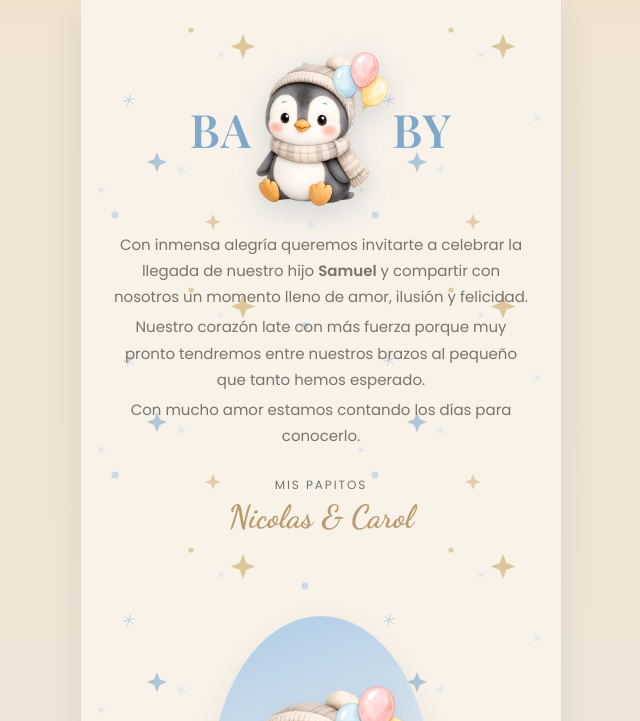
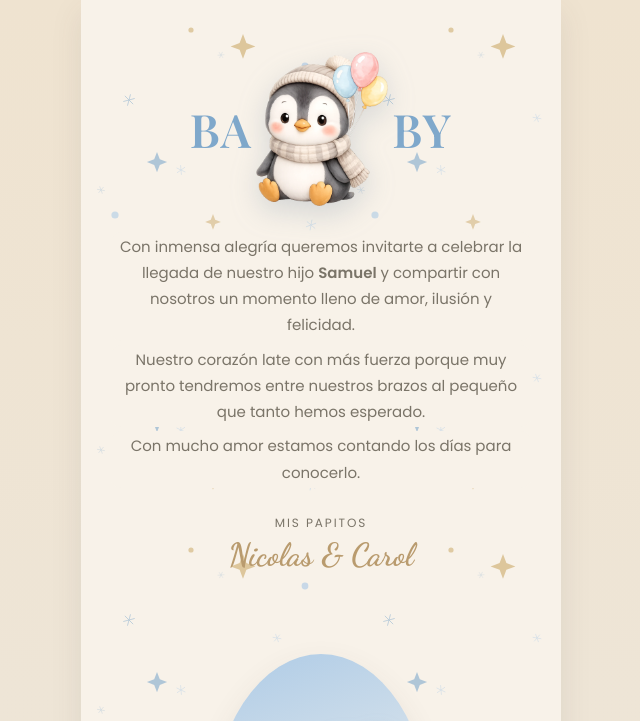
Before and after one commit to NicoHenao17/invitacion-baby-shower-samuel, a website: page invitacion-baby-shower-samuel_3.html in a window 1280 px wide. Both pictures are taken after a click on the element 640 px from the left and 610 px from the top of the page. Shown: the top 721 px of the page, without its empty margins (319-959 px from the left). Drawn offline with nearby package versions, Linux system fonts and the light colour scheme; a web font is replaced by a local one.

Commit message:
Los párrafos de texto llevan fondo crema sólido para que las estrellas decorativas no interfieran con la lectura

```diff
--- a/invitacion-baby-shower-samuel_3.html
+++ b/invitacion-baby-shower-samuel_3.html
@@ -216,7 +216,10 @@
     font-family:'Dancing Script', cursive; font-weight:700; font-size:36px;
     color:var(--blue-dark); margin:0 0 18px;
   }
-  p.body-text{ font-size:15px; line-height:1.75; color:var(--ink-soft); margin:0 0 4px; }
+  p.body-text{
+    font-size:15px; line-height:1.75; color:var(--ink-soft); margin:0 0 4px;
+    background: var(--cream); padding:2px 6px; border-radius:10px;
+  }
 
   /* --- baby word art --- */
   #announcement{ padding-top:52px; }
```
